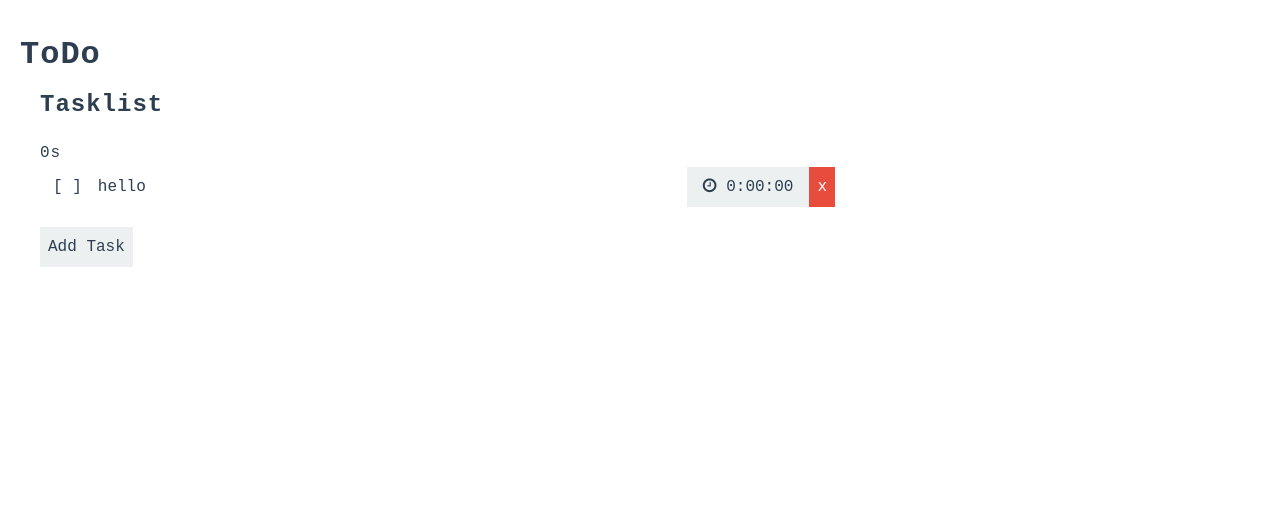
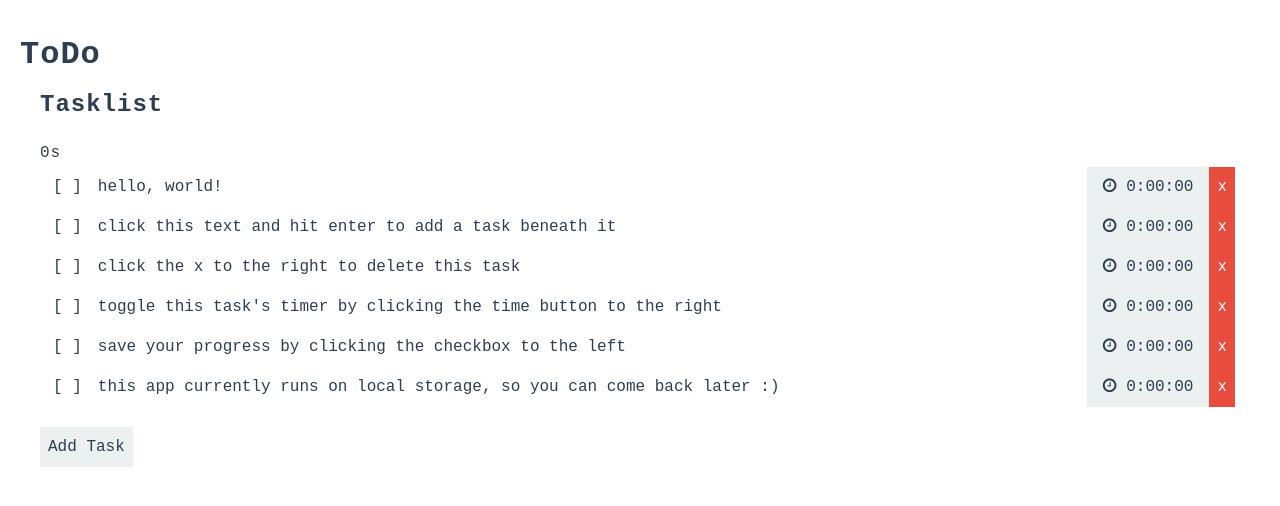
Before and after one commit to cborchert/todolist, a React app: page / in a window 1280 px wide. Shown: the top 506 px of the page. Built offline with nearby package versions, Linux system fonts and the light colour scheme.

Commit message:
local storage

```diff
--- a/package.json
+++ b/package.json
@@ -3,6 +3,7 @@
   "version": "0.1.0",
   "private": true,
   "dependencies": {
+    "apollo-client-preset": "^1.0.8",
     "autoprefixer": "7.1.6",
     "babel-core": "6.26.0",
     "babel-eslint": "7.2.3",
@@ -26,6 +27,8 @@
     "file-loader": "1.1.5",
     "font-awesome": "^4.7.0",
     "fs-extra": "3.0.1",
+    "graphql": "^0.13.0",
+    "graphql-tag": "^2.7.3",
     "html-webpack-plugin": "2.29.0",
     "jest": "20.0.4",
     "lodash": "^4.17.5",
@@ -36,6 +39,7 @@
     "promise": "8.0.1",
     "raf": "3.4.0",
     "react": "^16.2.0",
+    "react-apollo": "^2.0.4",
     "react-dev-utils": "^5.0.0",
     "react-dom": "^16.2.0",
     "sass-loader": "^6.0.6",
--- a/src/App.js
+++ b/src/App.js
@@ -7,20 +7,31 @@ class App extends Component {
   constructor(props) {
     super(props);
 
+    //Debugging :)
+    //localStorage.clear();
+    const localTasks = localStorage.getItem("tasks");
+    const lastSeen = localStorage.getItem("lastSeen");
     this.state = {
-      tasks: [],
+      tasks: localTasks ? JSON.parse(localTasks) : [],
       projects: [],
       tags: [],
-      taskLists: []
+      taskLists: [],
+      lastSeen
     };
+
+    this.cacheInterval = null;
+  }
+
+  cacheLocally() {
+    localStorage.setItem("tasks", JSON.stringify(this.state.tasks));
+    localStorage.setItem("lastSeen", Date.now());
   }
 
   addTask(newTask) {
     const order =
       typeof newTask.order !== "undefined"
         ? newTask.order + 1
-        : this.state.tasks.length;
-
+        : this.state.tasks.length + 1;
     let task = {
       id: Date.now(),
       timeAdded: Date.now(),
@@ -52,6 +63,61 @@ class App extends Component {
         task,
         ...this.state.tasks.slice(order)
       ])
+    });
+  }
+
+  addTasks(newTasks) {
+    if (newTasks.length === 0) {
+      return;
+    }
+
+    let tasks = [];
+    let stateTaskLength = this.state.tasks.length;
+    newTasks.forEach(newTask => {
+      let task = {
+        id: Date.now(),
+        timeAdded: Date.now(),
+        order: false,
+        title: "",
+        progress: 0,
+        isCheckable: true,
+        dateAdded: Date.now(),
+        totalTime: 0,
+        billableTime: 0,
+        timers: [],
+        tags: [],
+        projects: [],
+        taskLists: [],
+        timelineStart: false,
+        timelineEnd: false,
+        parentTask: false,
+        notes: []
+      };
+
+      Object.keys(newTask).forEach(key => {
+        task[key] = newTask[key];
+      });
+
+      tasks.push(task);
+    });
+
+    let stateTasks = [...this.state.tasks];
+
+    tasks.forEach(task => {
+      let order =
+        typeof task.order !== "undefined" && task.order !== false
+          ? task.order + 1
+          : stateTasks.length + 1;
+      stateTasks = [
+        ...stateTasks.slice(0, order),
+        task,
+        ...stateTasks.slice(order)
+      ];
+    });
+
+    this.setState({
+      ...this.state,
+      tasks: this.orderTasks(stateTasks)
     });
   }
 
@@ -106,7 +172,41 @@ class App extends Component {
   }
 
   componentDidMount() {
-    this.addTask({ title: "hello" });
+    if (!this.state.lastSeen) {
+      this.addTasks([
+        {
+          id: 1,
+          title: "hello, world!"
+        },
+        {
+          id: 2,
+          title: "click this text and hit enter to add a task beneath it"
+        },
+        {
+          id: 3,
+          title: "click the x to the right to delete this task"
+        },
+        {
+          id: 4,
+          title:
+            "toggle this task's timer by clicking the time button to the right"
+        },
+        {
+          id: 5,
+          title: "save your progress by clicking the checkbox to the left"
+        },
+        {
+          id: 6,
+          title:
+            "this app currently runs on local storage, so you can come back later :)"
+        }
+      ]);
+    }
+    this.cacheInterval = setInterval(this.cacheLocally.bind(this), 1000);
+  }
+
+  componentWillUnmount() {
+    clearInterval(this.cacheInterval);
   }
 
   render() {
--- a/src/components/Tasklist.scss
+++ b/src/components/Tasklist.scss
@@ -1,13 +1,12 @@
 .tasklist {
     width: 100%;
-    max-width: 800px;
+    max-width: 1200px;
     padding: 0 20px;
 
     &__title {
 
     }
     &__tasks {
-
         padding: 0 5px 20px ;
     }
     &__add-task-button {
```
Also changed, not shown: 1 other file (tests, documents, lock files or other folders).
